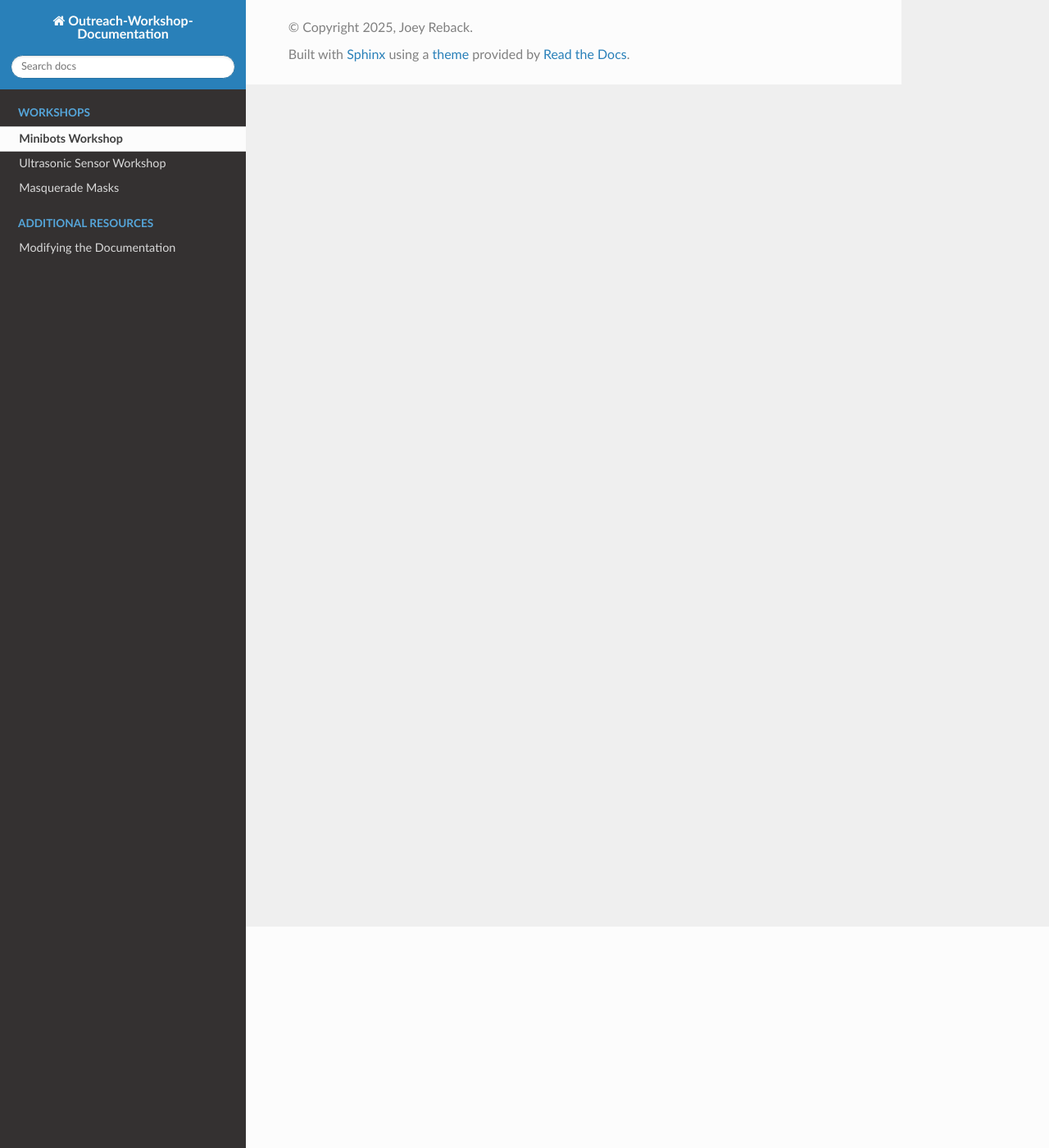
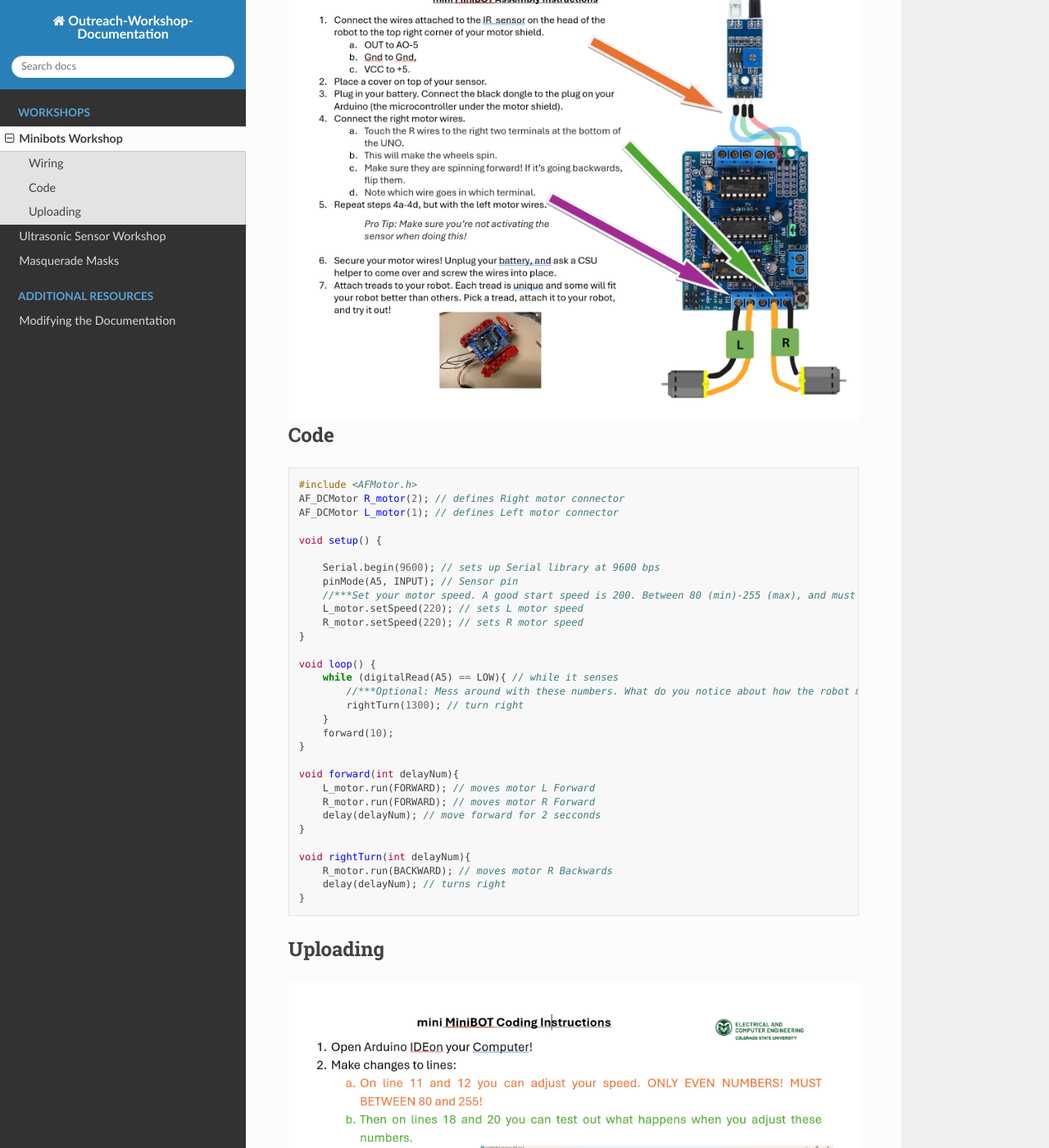
Before and after one commit to CSU-ECE-Outreach/Outreach-Workshop-Documentation, a Sphinx documentation site: the page built from docs/minibots.rst, in a window 1280 px wide and 1400 px high, scrolled down 270 px. Shown: the whole window at 82% size. Built offline with Sphinx 7.4.7 and the Read the Docs theme 3.1.0, drawn with Linux system fonts in a browser that asks for light colours.

Commit message:
MINIBOTS

```diff
--- a/docs/minibots.rst
+++ b/docs/minibots.rst
@@ -1,4 +1,52 @@
 Minibots Workshop
 =======================
 
-*To be written*
+Wiring
+-------------------
+.. figure :: images-minibots/minibots-insts-1.png
+        :alt: Wiring the minibots
+        :align: center
+
+Code
+-------------------
+.. code-block:: cpp
+
+    #include <AFMotor.h>
+    AF_DCMotor R_motor(2); // defines Right motor connector
+    AF_DCMotor L_motor(1); // defines Left motor connector
+
+    void setup() {
+
+        Serial.begin(9600); // sets up Serial library at 9600 bps
+        pinMode(A5, INPUT); // Sensor pin
+        //***Set your motor speed. A good start speed is 200. Between 80 (min)-255 (max), and must be an even number.
+        L_motor.setSpeed(220); // sets L motor speed
+        R_motor.setSpeed(220); // sets R motor speed
+    }
+
+    void loop() {
+        while (digitalRead(A5) == LOW){ // while it senses
+            //***Optional: Mess around with these numbers. What do you notice about how the robot moves?
+            rightTurn(1300); // turn right
+        }
+        forward(10);
+    }
+
+    void forward(int delayNum){
+        L_motor.run(FORWARD); // moves motor L Forward
+        R_motor.run(FORWARD); // moves motor R Forward
+        delay(delayNum); // move forward for 2 secconds
+    }
+
+    void rightTurn(int delayNum){
+        R_motor.run(BACKWARD); // moves motor R Backwards
+        delay(delayNum); // turns right
+    }
+
+
+
+Uploading
+-------------------
+.. figure :: images-minibots/minibots-insts-2.png
+        :alt: Uploading to the minibots
+        :align: center
```
Also changed, not shown: docs/images-minibots/minibots-insts-1.png (added), docs/images-minibots/minibots-insts-2.png (added).
